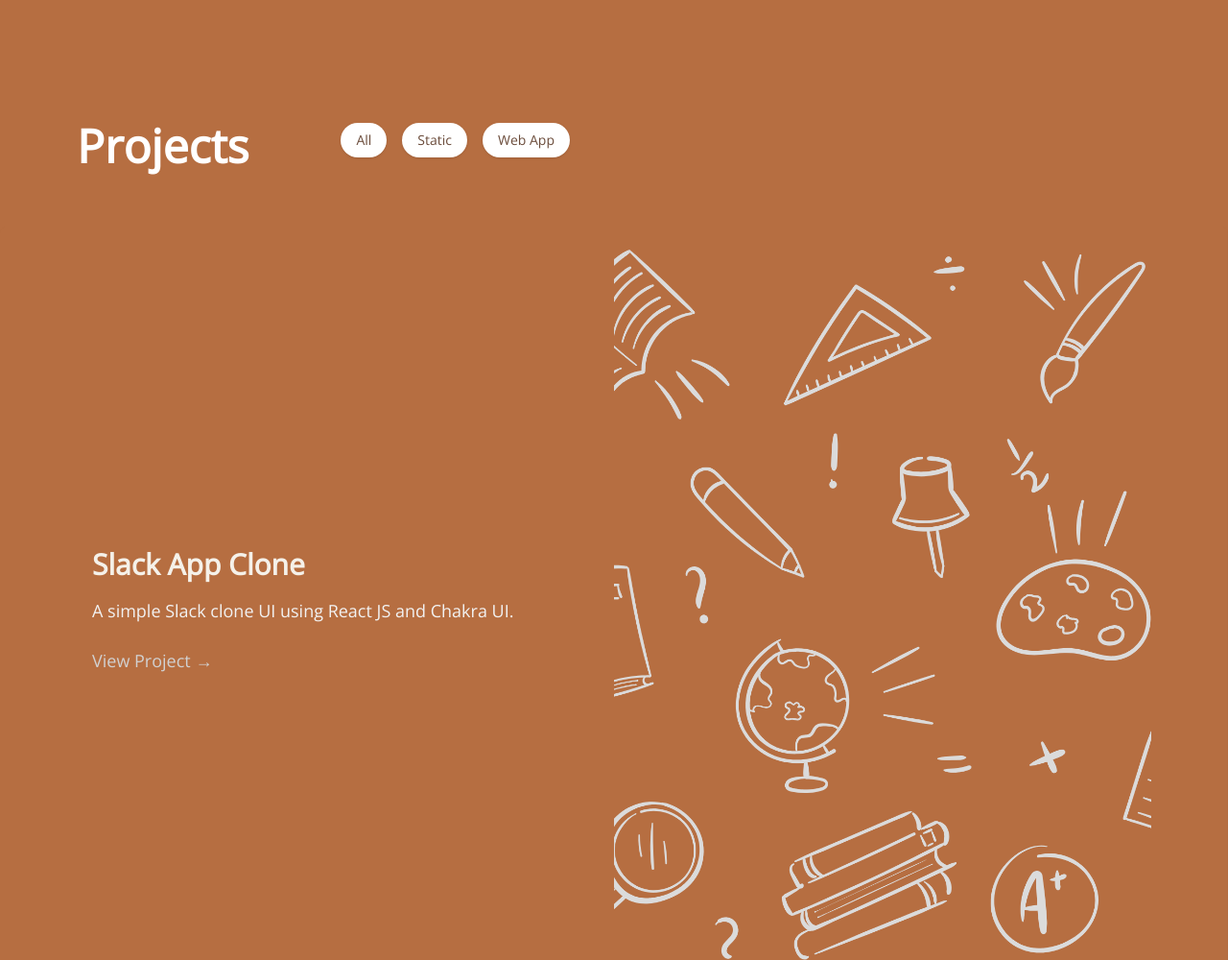
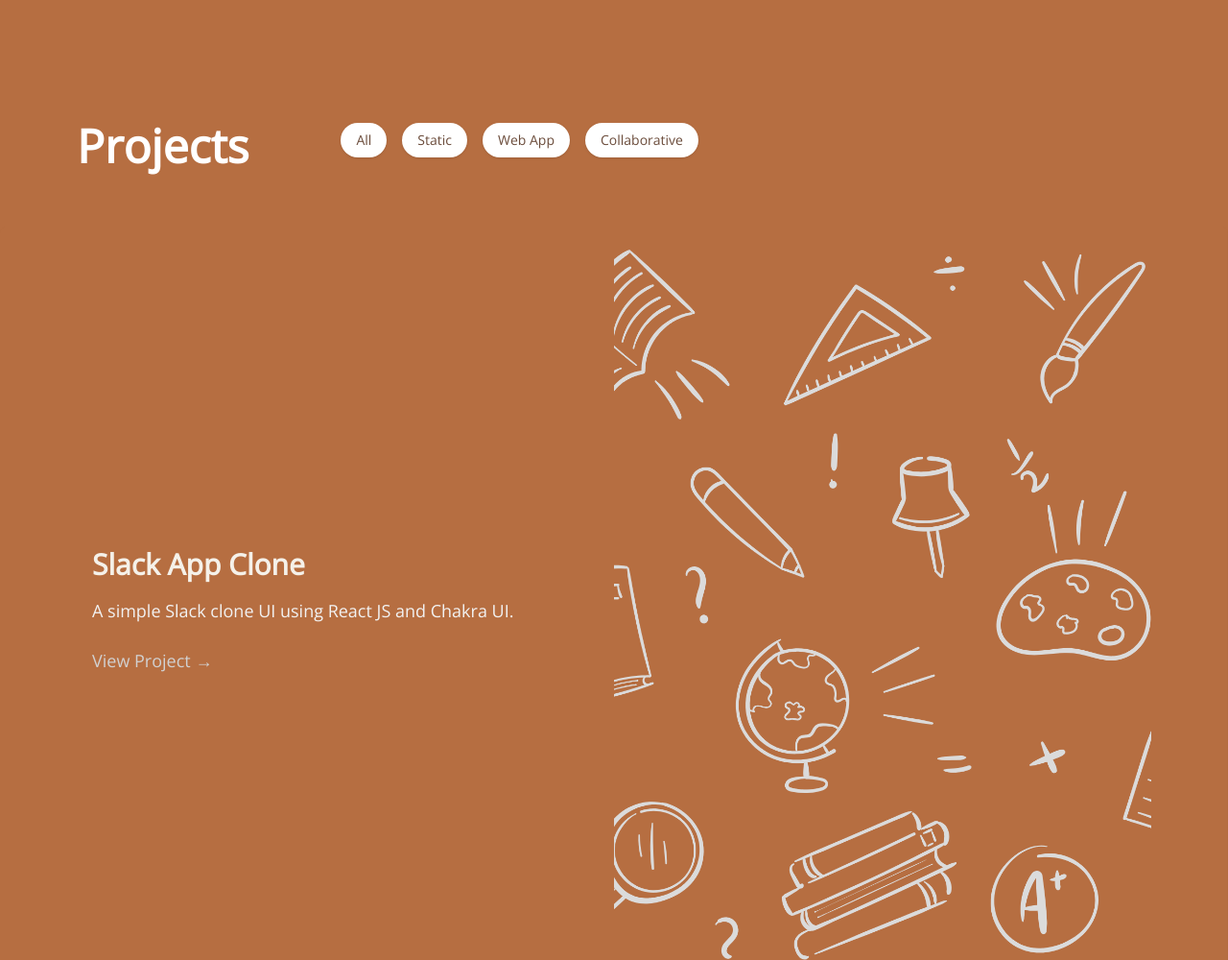
Before and after one commit to cimafrancamae/cimafrancamae.github.io, a website: page index.html in a window 1280 px wide. Shown: the part 840-1840 px from the top of the page at 96% size. Drawn offline with nearby package versions, Linux system fonts and the light colour scheme.

Commit message:
refactor category filter and add booking app to projects

```diff
--- a/index.html
+++ b/index.html
@@ -132,7 +132,6 @@
                       alt=""
                       class="absolute inset-0 w-full h-full object-cover grayscale group-hover:grayscale-0 transition duration-300"
                     />
-                    <!-- <div class="absolute inset-0 bg-beige/70 mix-blend-multiply pointer-events-none"></div> -->
                   </div>
                 </article>
               </template>
@@ -189,7 +188,7 @@
     document.addEventListener('alpine:init', () => {
       Alpine.data('portfolio', () => ({
         filter: 'all',
-        categories: ['Static', 'Web App'],
+        categories: ['Static', 'Web App','Collaborative'],
         projects: [
           {
             title: 'Slack App Clone',
@@ -197,7 +196,7 @@
             link: 'src/pages/slack-app-clone.html',
             image: '/assets/chat-bg.png',
             techStack: ['HTML','React JS','SASS', 'Chakra UI'],
-            category: 'Web App'
+            category: ['Web App']
           },
           {
             title: 'Product Landing Page',
@@ -205,7 +204,7 @@
             link: 'https://product-landing-page-mc.vercel.app/',
             image: '/assets/home-hero-dlines@2x.png',
             techStack: ['HTML', 'JavaScript', 'SASS'],
-            category: 'Static'
+            category: ['Static']
           },
           {
             title: 'Momentum Clone',
@@ -213,7 +212,7 @@
             link: 'https://momentum-snowy.vercel.app/',
             image: '/assets/momentum-bg.png',
             techStack: ['HTML', 'JavaScript', 'CSS', 'SASS'],
-            category: 'Web App'
+            category: ['Web App']
           },
           {
             title: 'Tic Tac Toe Game',
@@ -221,7 +220,7 @@
             link: 'https://tic-tac-toe-nu-ivory.vercel.app/',
             image: 'assets/tic-tac-toe.png',
             techStack: ['HTML', 'SASS', 'JavaScript'],
-            category: 'Web App'
+            category: ['Web App']
           },
           {
             title: 'Task Manager',
@@ -229,13 +228,21 @@
             link: 'src/pages/task-manager.html',
             image: 'assets/task-man.png',
             techStack: ['Ruby on Rails', 'PostgreSQL', 'Tailwind CSS', 'Devise Auth'],
-            category: 'Web App'
+            category: ['Web App']
+          },
+          {
+            title: 'SkillSetGo - Booking App',
+            description: 'A full-stack appointment scheduling app tailored for freelancers and clients in the Philippines.',
+            link: 'src/pages/booking-app.html',
+            image: 'assets/skillsetgo-logo.png',
+            techStack: ['Ruby on Rails', 'PostgreSQL', 'Tailwind CSS', 'Devise Auth'],
+            category: ['Collaborative','Web App']
           },
         ],
         get filteredProjects() {
           return this.filter === 'all'
             ? this.projects
-            : this.projects.filter(p => p.category === this.filter);
+            : this.projects.filter(p => p.category.includes(this.filter));
         },
         canScrollLeft: false,
         canScrollRight: true,
```
Also changed, not shown: assets/skillsetgo-logo.png (added), dist/output.css.
